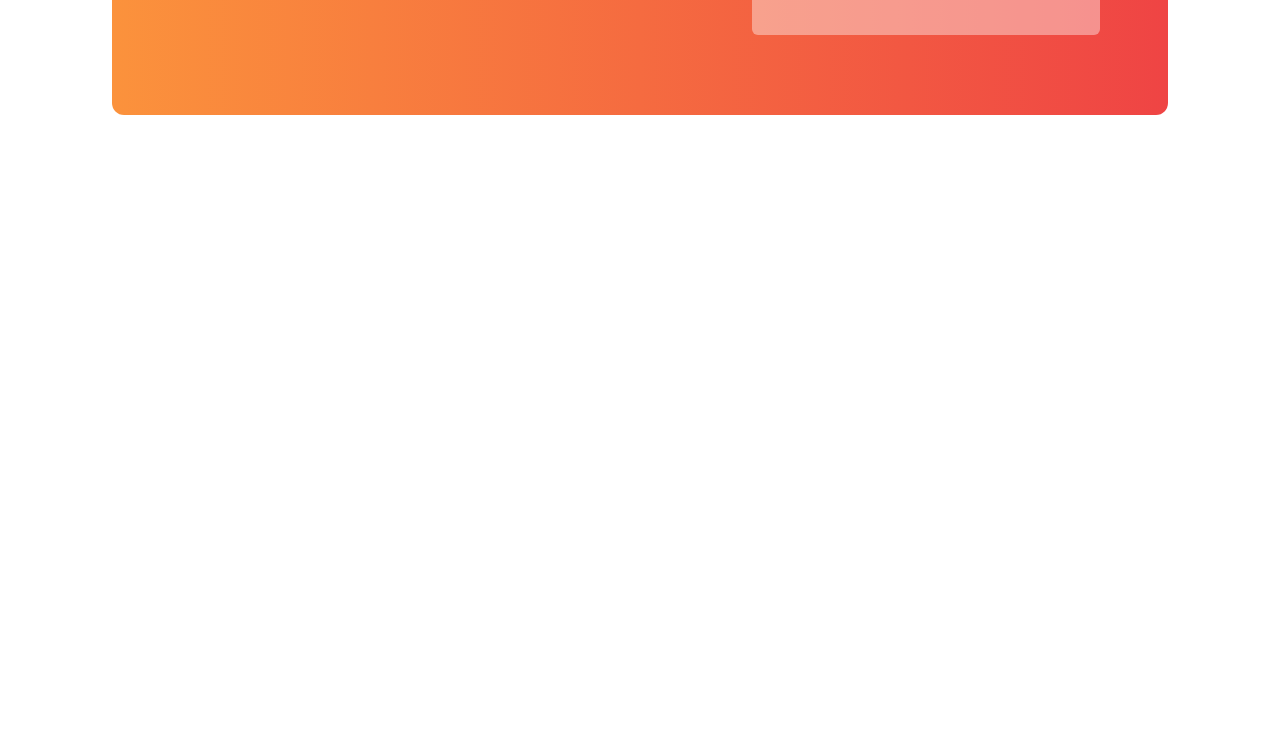
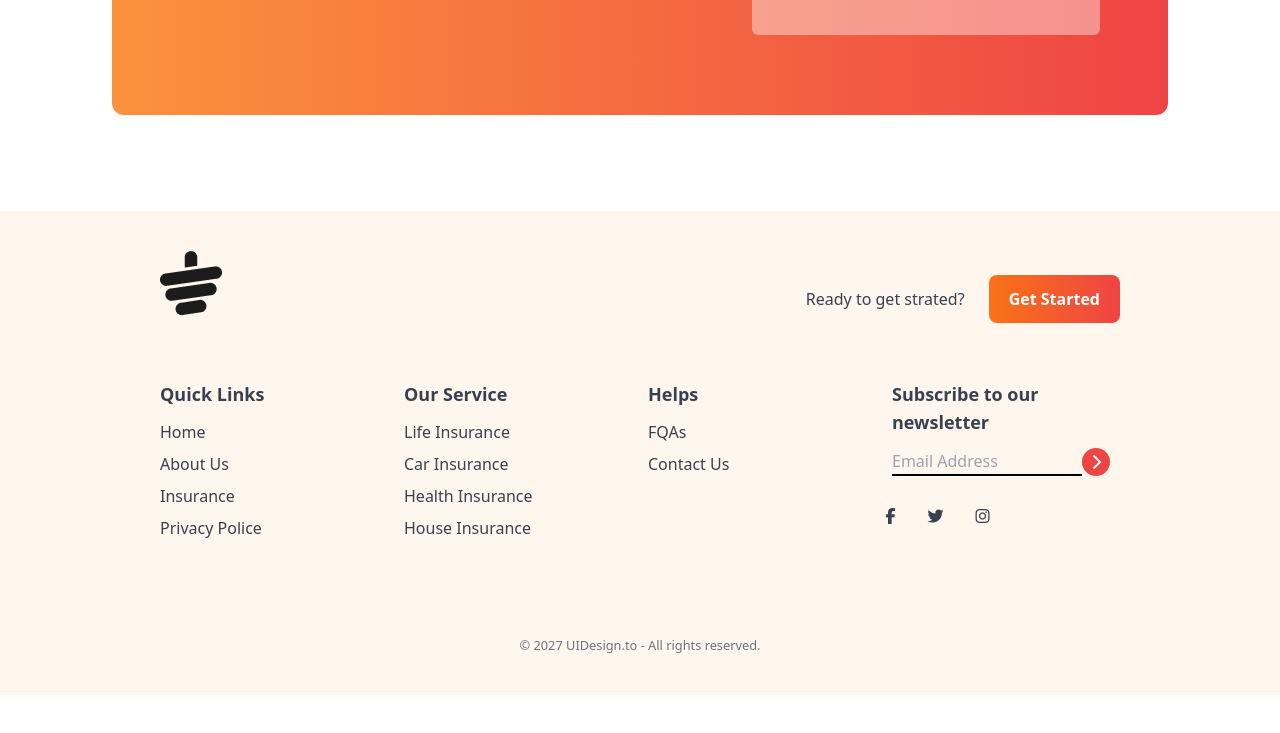
Before and after one commit to trimikroy/tea-house-with-tailwind, a plain HTML site: page index.html in a window 1280 px wide. Shown: the part 2480-3213 px from the top of the page. Before the commit the page ends 2691 px from the top, so only its background shows below. Drawn offline with nearby package versions, Linux system fonts and the light colour scheme; a web font is replaced by a local one.

Commit message:
footer section done

```diff
--- a/index.html
+++ b/index.html
@@ -196,7 +196,76 @@
             </section>
 
      </main>
+     <!-- footer section -->
+     <footer class="bg-orange-50 text-gray-700 py-10 px-2 md:px-16 mb-24 ">
+            <div class="w-10/12 mx-auto " >
+                <!-- logo -->
+                 <div class="mb-8 flex justify-between ">
+                    <img class="mb-8" src="images/cup.png" alt="">
+                    <div class="flex items-center gap-6">
+                        <h1>Ready to get strated?</h1>
+                        <button class="bg-gradient-to-r from-orange-500 to-red-500 px-5 py-3 rounded-lg text-white font-semibold">Get Started</button>
+                    </div>
+                 </div>
 
+                 <!-- links -->
+                  <div class="grid grid-cols-1 md:grid-cols-2 lg:grid-cols-4 gap-4">
+                      <!-- first column -->
+                       <div>
+                        <h3 class="font-semibold text-lg mb-3">Quick Links</h3>
+                        <ul class="space-y-2">
+                          <li> <a class="hover:text-orange-500" href="#">Home</a></li>
+                          <li><a class="hover:text-orange-500" href="#">About Us</a></li>
+                          <li><a class="hover:text-orange-500" href="#">Insurance</a></li>
+                          <li><a class="hover:text-orange-500" href="#">Privacy Police</a></li>
+
+                        </ul>
+                       </div>
+
+                       <!-- second column -->
+                       <div>
+                        <h3 class="font-semibold text-lg mb-3">Our Service</h3>
+                        <ul class="space-y-2">
+                          <li> <a class="hover:text-orange-500" href="#">Life Insurance</a></li>
+                          <li><a class="hover:text-orange-500" href="#">Car Insurance</a></li>
+                          <li><a class="hover:text-orange-500" href="#">Health Insurance</a></li>
+                          <li><a class="hover:text-orange-500" href="#">House Insurance</a></li>
+
+                        </ul>
+                       </div>
+                       <!-- third column -->
+                       <div>
+                        <h3 class="font-semibold text-lg mb-3">Helps</h3>
+                        <ul class="space-y-2">
+                          <li> <a class="hover:text-orange-500" href="#">FQAs</a></li>
+                          <li><a class="hover:text-orange-500" href="#">Contact Us</a></li>
+
+
+                        </ul>
+                       </div>
+
+                       <!-- fourth column -->
+                        <div>
+                          <h3 class="font-semibold text-lg mb-3">Subscribe to our newsletter</h3>
+                            <div class="flex">
+                              <input class="bg-transparent border-b-2 border-black w-3/6 md:w-5/6" placeholder="Email Address " type="text">
+                              <i class="fa-solid fa-chevron-right bg-red-500 rounded-full w-7 h-7 inline-flex text-white justify-center items-center"></i>
+
+
+                            </div>
+                            <div class="flex justify-center w-2/5 mb-2 mt-8 gap-8">
+                              <i class="fa-brands fa-facebook-f"></i>
+                              <i class="fa-brands fa-twitter"></i>
+                              <i class="fa-brands fa-instagram"></i>
+                            </div>
+                        </div>
+
+                  </div>
+                  <div>
+                    <small class="text-gray-500 flex justify-center mt-24">© 2027 UIDesign.to - All rights reserved.</small>
+                 </div>
+            </div>
+     </footer>
 
 
 
```
